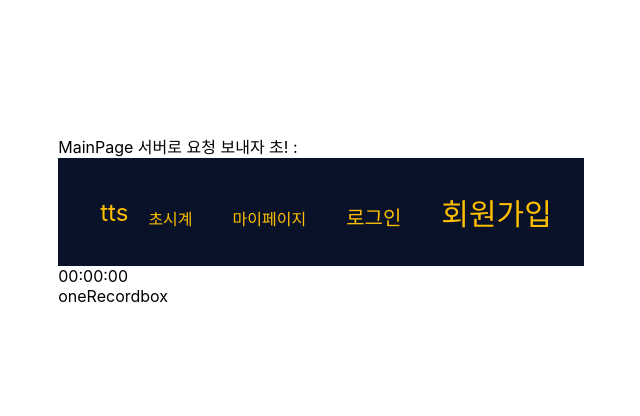
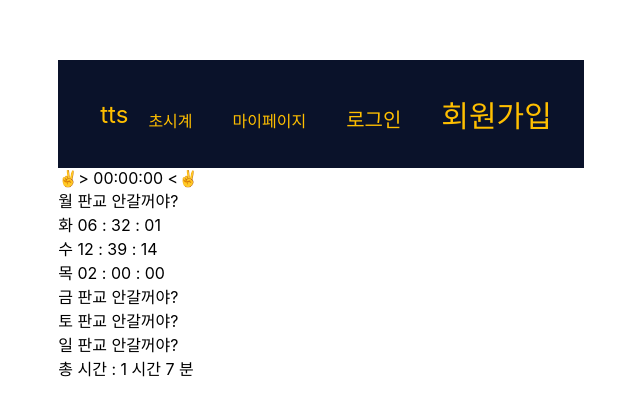
Before and after one commit to codestates/tts-client, a React (Create React App) app: page / in a window 1280 px wide. Shown: the part 180-596 px from the top of the page, without its empty margins (319-959 px from the left). Built offline with nearby package versions, Linux system fonts and the light colour scheme.

Commit message:
main page component done

```diff
--- a/src/components/Clock.js
+++ b/src/components/Clock.js
@@ -43,7 +43,7 @@ function Clock() {
 
           // console.log(state);
         }}>
-        {hh < 10 ? `0${hh}` : hh}:{min < 10 ? `0${min}` : min}:{tick < 10 ? `0${tick}` : tick}
+        &#x270C;&#62; {hh < 10 ? `0${hh}` : hh}:{min < 10 ? `0${min}` : min}:{tick < 10 ? `0${tick}` : tick} &#60;&#x270C;
       </div>
 
       {/* <button
--- a/src/components/OneRecord.js
+++ b/src/components/OneRecord.js
@@ -1,13 +1,26 @@
 import React from "react";
-import { useSelector } from "react-redux";
 
-// 전체 요일의 전체 시간을 받아올수 있디
-function OneRecord() {
-  // const state = useSelector((state) => state.recordReducer);
+// 전체 요일의 시간, 해당 요일을 상징하는 인덱스와, 그 인덱스와 짝을 이룰 요일정보
+function OneRecord({ dayTime, dayCount, idx }) {
+  const hh = parseInt(dayTime / 3600);
+  const mm = parseInt((dayTime % 3600) / 60);
+  const sec = dayTime % 60;
+
   return (
     <div>
-      {/* OneRecord 서버로 포스트 요청 보낼 초{state.records.record} */}
-      {/* <div>{console.log(state.records)}</div> */}
+      {dayTime == null ? (
+        <div>
+          <span>{dayCount[idx]} </span>
+          판교 안갈꺼야?
+        </div>
+      ) : (
+        <div>
+          <span>{dayCount[idx]}</span>
+          <span> {hh < 10 ? `0${hh}` : hh} :</span>
+          <span> {mm < 10 ? `0${mm}` : mm} :</span>
+          <span> {sec < 10 ? `0${sec}` : sec}</span>
+        </div>
+      )}
     </div>
   );
 }
--- a/src/components/OneRecordBox.js
+++ b/src/components/OneRecordBox.js
@@ -1,11 +1,40 @@
 import React from "react";
+import { useSelector, useDispatch } from "react-redux";
 import OneRecord from "./OneRecord";
 
 function OneRecordBox() {
+  const state = useSelector((state) => state.recordReducer);
+  const { records } = state;
+  const dayCount = ["월", "화", "수", "목", "금", "토", "일"];
+  const allRecordsWeek = records[1].reduce((acc, cur) => {
+    return (acc + cur) / 3600;
+  });
+  const hh = parseInt(allRecordsWeek / 3600);
+  const mm = parseInt((allRecordsWeek % 3600) / 60);
+  const sec = allRecordsWeek % 60;
+
   return (
     <div>
-      oneRecordbox
-      <OneRecord />
+      <div>
+        {records[1].map((dayTime, idx) => {
+          return <OneRecord dayTime={dayTime} idx={idx} key={idx} dayCount={dayCount} />;
+        })}
+      </div>
+      <div>
+        <span>총 시간 : </span>
+        <span> {hh} 시간 </span>
+        <span> {mm} 분 </span>
+        {/* <span> {sec} 초</span> */}
+      </div>
+      {/* <div>
+        총 시간 :{" "}
+        {parseInt(
+          records[1].reduce((acc, cur) => {
+            return (acc + cur) / 3600;
+          })
+        )}{" "}
+        시간
+      </div> */}
     </div>
   );
 }
--- a/src/pages/MainPage.js
+++ b/src/pages/MainPage.js
@@ -2,13 +2,10 @@ import React from "react";
 import NavBar from "../components/NavBar";
 import Clock from "../components/Clock";
 import OneRecordBox from "../components/OneRecordBox";
-import { useSelector } from "react-redux";
 
 function MainPage() {
-  const state = useSelector((state) => state.recordReducer);
   return (
     <div>
-      MainPage 서버로 요청 보내자 초! : {state.records.record}
       <NavBar />
       <Clock />
       <OneRecordBox />
--- a/src/reducers/initialState.js
+++ b/src/reducers/initialState.js
@@ -1,4 +1,4 @@
 export const initialState = {
   user: {},
-  records: { 1: [null, 3600, 3600, 7200, null, null, null], 2: [null, 3600, null, null, null, null, null, 3600], 3: [null, null, null, null, 3600, 3600, null] },
+  records: { 1: [null, 23521, 45554, 7200, null, null, null], 2: [null, 3600, null, null, null, null, null, 3600], 3: [null, null, null, null, 3600, 3600, null] },
 };
```
